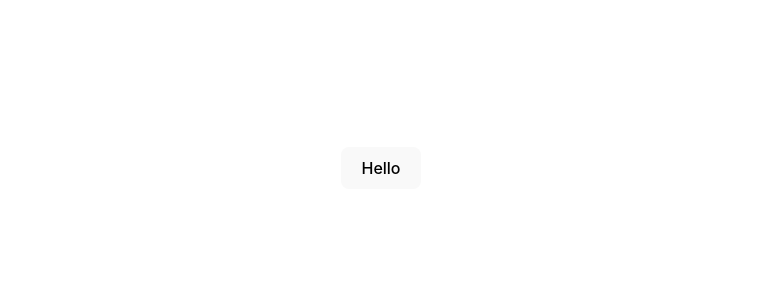
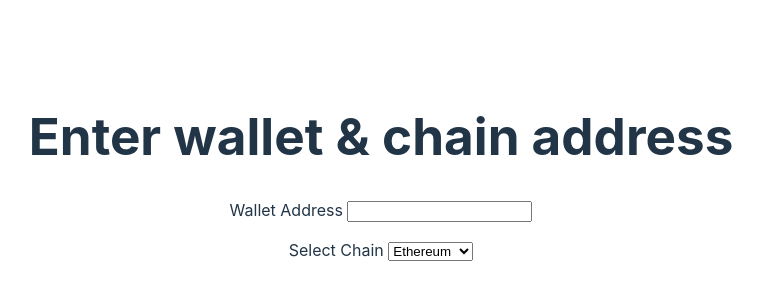
Before and after one commit to ShamillFazal/PortfolioTracker, a React (Vite) app in the folder vite-project/: page / in a window 1280 px wide. Shown: the part 232-532 px from the top of the page, without its empty margins (259-1022 px from the left). Built offline with nearby package versions, Linux system fonts and the light colour scheme.

Commit message:
added input for wallet address and dropdown for chain on the front end. Chain values set for 6 major evm chains

```diff
--- a/vite-project/src/App.jsx
+++ b/vite-project/src/App.jsx
@@ -1,15 +1,19 @@
 import "./App.css";
-import axios from "axios";
+import { useState } from "react";
+import WalletInputs from "./components/WalletInputs";
 
 function App() {
-  async function backendCall() {
-    const response = await axios.get("http://localhost:8080/");
-    console.log(response.data);
-  }
+  const [wallet, setWallet] = useState("");
+  const [chain, setChain] = useState("0x1");
 
   return (
     <div className="App">
-      <button onClick={backendCall}>Hello</button>
+      <WalletInputs
+        wallet={wallet}
+        setWallet={setWallet}
+        chain={chain}
+        setChain={setChain}
+      />
     </div>
   );
 }
--- /dev/null
+++ b/vite-project/src/components/WalletInputs.jsx
@@ -0,0 +1,26 @@
+function WalletInputs({ wallet, setWallet, chain, setChain }) {
+  return (
+    <>
+      <h1>Enter wallet & chain address</h1>
+      <p>
+        <span>Wallet Address </span>
+        <input
+          type="text"
+          value={wallet}
+          onChange={(e) => setWallet(e.target.value)}
+        ></input>
+      </p>
+      <span>Select Chain </span>
+      <select onChange={(e) => setChain(e.target.value)} value={chain}>
+        <option value="0x1">Ethereum</option>
+        <option value="0x89">Polygon</option>
+        <option value="0x38">BSC</option>
+        <option value="0xa86a">Avalanche</option>
+        <option value="0xaa">Fantom</option>
+        <option value="0x4">Arbitrum</option>
+      </select>
+    </>
+  );
+}
+
+export default WalletInputs;
```
Also changed, not shown: vite-project/src/components/Overview/index.jsx (deleted, +0 -63 lines), vite-project/src/components/Overview/style.css (added).
